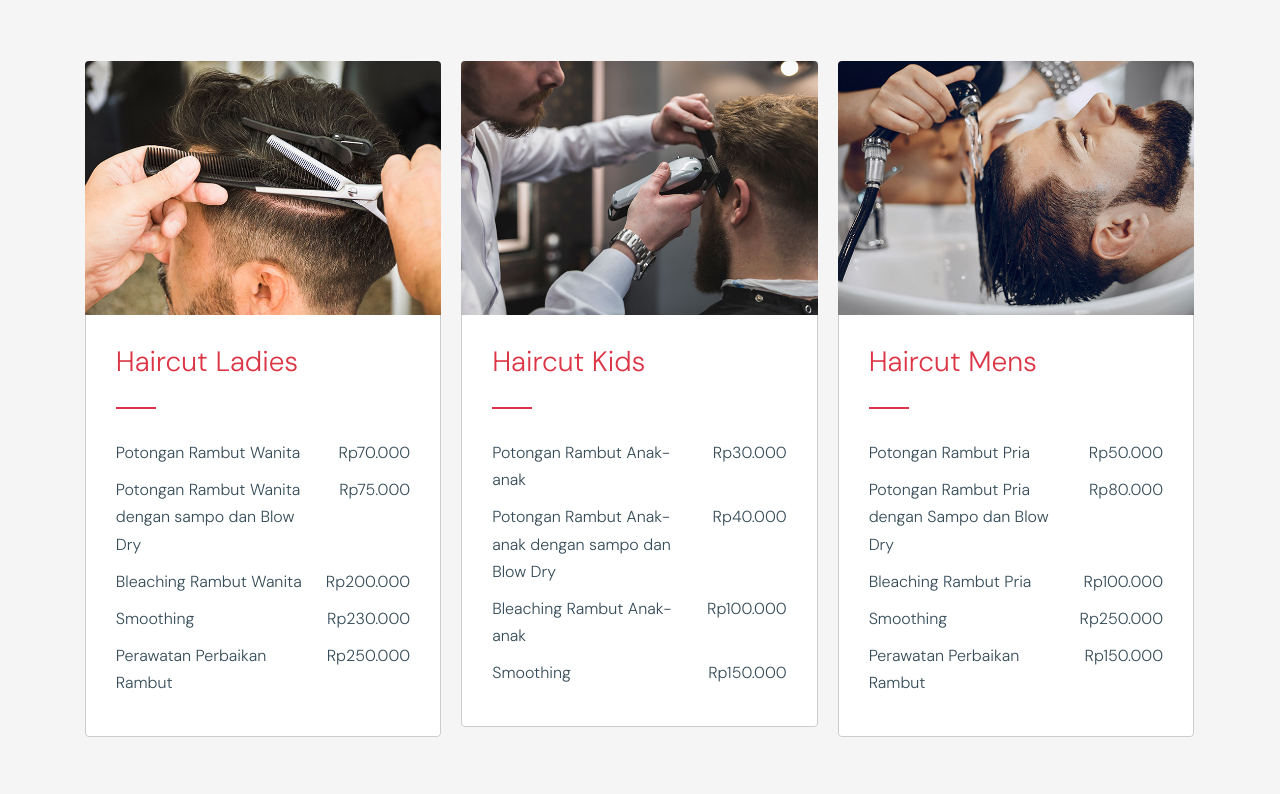
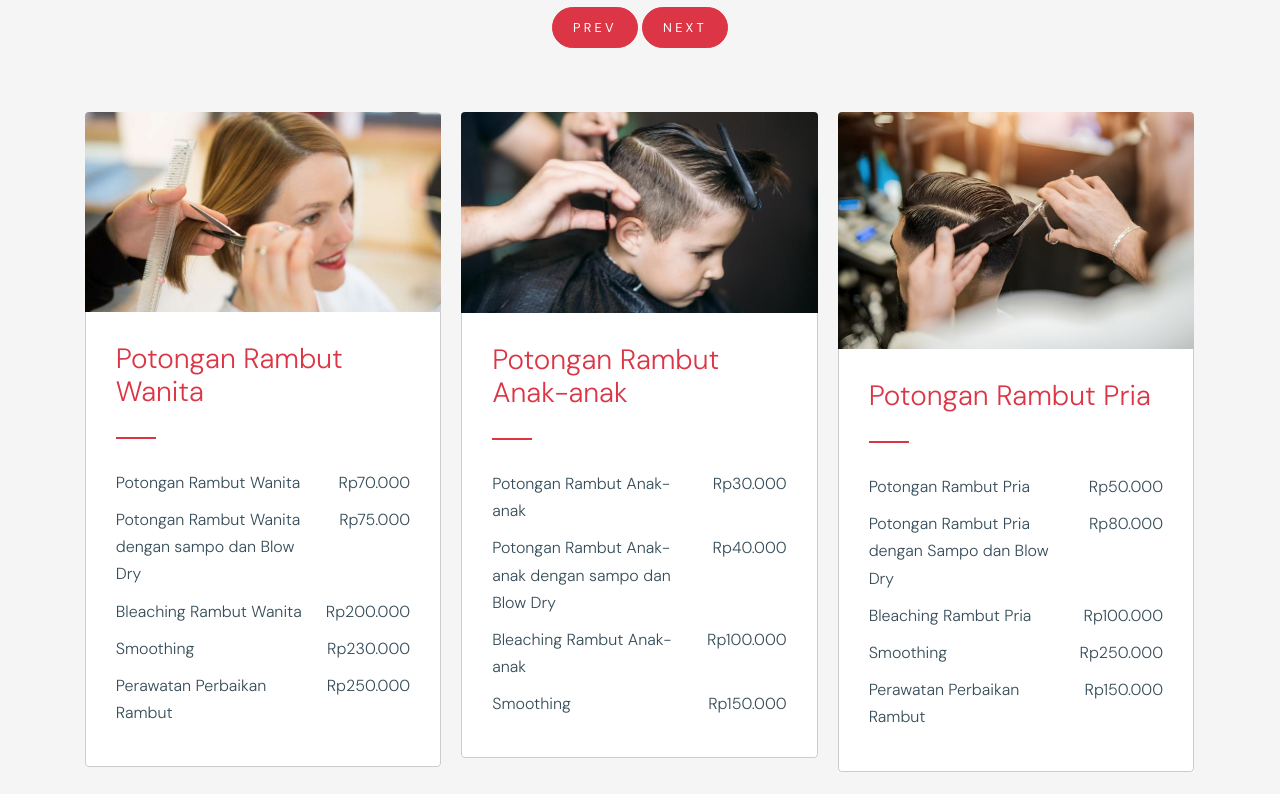
Before and after one commit to DaffaFauzi/barber-nank, a plain HTML site: page index.html in a window 1280 px wide. Shown: the part 2003-2797 px from the top of the page. Drawn offline with Linux system fonts and the light colour scheme; files whose address does not match are found by name.

Commit message:
done comit

```diff
--- a/index.html
+++ b/index.html
@@ -94,9 +94,9 @@
         <div class="row">
           <div class="col-lg-6 mb-5 mb-lg-0">
             <div class="img-years">
-              <img src="images/img_1.jpg" alt="Image" class="img-fluid">
+              <img src="images/awalan1.jpeg" alt="Image" class="img-fluid">
               <div class="year">
-                <span>3 <span>years in <br>excellent service</span></span>
+                <span>1 <span>tahun <br>Kami telah berdiri</span></span>
               </div>
             </div>
 
@@ -132,9 +132,9 @@
             <div class="nonloop-block-13 owl-carousel d-flex">
 
               <div class="item-1 h">
-                <img src="images/img_1.jpg" alt="Image" class="img-fluid">
+                <img src="images/pria1.jpg" alt="Image" class="img-fluid">
                 <div class="item-1-contents">
-                  <h3>Haircut Mens</h3>
+                  <h3>Potongan Rambut Pria</h3>
                   <ul>
                     <li class="d-flex"><span>Potongan Rambut Pria</span> <span class="price ml-auto">Rp50.000</span></li>
                     <li class="d-flex"><span>Potongan Rambut Pria dengan Sampo dan Blow Dry</span><span class="price ml-auto">Rp80.000</span></li>
@@ -146,9 +146,9 @@
               </div>
 
               <div class="item-1 h">
-                <img src="images/img_2.jpg" alt="Image" class="img-fluid">
+                <img src="images/wanita1.jpg" alt="Image" class="img-fluid">
                 <div class="item-1-contents">
-                  <h3>Haircut Ladies</h3>
+                  <h3>Potongan Rambut Wanita</h3>
                   <ul>
                     <li class="d-flex"><span>Potongan Rambut Wanita </span> <span class="price ml-auto">Rp70.000</span></li>
                     <li class="d-flex"><span>Potongan Rambut Wanita dengan sampo dan Blow Dry</span><span class="price ml-auto">Rp75.000</span></li>
@@ -161,9 +161,9 @@
               </div>
 
               <div class="item-1 h">
-                <img src="images/img_3.jpg" alt="Image" class="img-fluid">
+                <img src="images/anakanak1.jpeg" alt="Image" class="img-fluid">
                 <div class="item-1-contents">
-                  <h3>Haircut Kids</h3>
+                  <h3>Potongan Rambut Anak-anak</h3>
                   <ul>
                     <li class="d-flex"><span>Potongan Rambut Anak-anak</span> <span class="price ml-auto">Rp30.000</span></li>
                     <li class="d-flex"><span>Potongan Rambut Anak-anak dengan sampo dan Blow Dry</span><span class="price ml-auto">Rp40.000</span></li>
@@ -193,72 +193,72 @@
         <div class="row hair-style">
           <div class="col-lg-4 col-md-4 col-sm-6 col-12">
             <a href="#" class="place">
-              <img src="images/img_1.jpg" alt="Image placeholder">
+              <img src="images/buzz cut.png" alt="Image placeholder">
               <h2>Buzz Cut</h2>
               <span>Rp50.000 only</span>
             </a>
           </div>
           <div class="col-lg-4 col-md-4 col-sm-6 col-12">
             <a href="#" class="place">
-              <img src="images/img_2.jpg" alt="Image placeholder">
+              <img src="images/french crop.jpg" alt="Image placeholder">
               <h2>French Crop</h2>
               <span>Rp50.000 only</span>
             </a>
           </div>
           <div class="col-lg-4 col-md-4 col-sm-6 col-12">
             <a href="#" class="place">
-              <img src="images/img_3.jpg" alt="Image placeholder">
+              <img src="images/comma hair.png" alt="Image placeholder">
               <h2>Comma Hair</h2>
               <span>Rp50.000 only</span>
             </a>
           </div>
           <div class="col-lg-4 col-md-4 col-sm-6 col-12">
             <a href="#" class="place">
-              <img src="images/img_3.jpg" alt="Image placeholder">
+              <img src="images/pixie cut.jpeg" alt="Image placeholder">
               <h2>Pixie Cut</h2>
               <span>Rp70.000 only</span>
             </a>
           </div>
           <div class="col-lg-4 col-md-4 col-sm-6 col-12">
             <a href="#" class="place">
-              <img src="images/img_3.jpg" alt="Image placeholder">
+              <img src="images/middle-parted bob.jpg" alt="Image placeholder">
               <h2>Middle-Parted Bob</h2>
               <span>Rp70.000 only</span>
             </a>
           </div>
           <div class="col-lg-4 col-md-4 col-sm-6 col-12">
             <a href="#" class="place">
-              <img src="images/img_3.jpg" alt="Image placeholder">
+              <img src="images/bob ikal.png" alt="Image placeholder">
               <h2>Bob Ikal</h2>
               <span>Rp70.000 only</span>
             </a>
           </div>
           <div class="col-lg-4 col-md-4 col-sm-6 col-12">
             <a href="#" class="place">
-              <img src="images/img_3.jpg" alt="Image placeholder">
+              <img src="images/cool haircut medium.jpeg" alt="Image placeholder">
               <h2>Cool Haircut Medium</h2>
-              <span>Rp30.000 only</span>
+              <span>Rp40.000 only</span>
             </a>
           </div>
           <div class="col-lg-4 col-md-4 col-sm-6 col-12">
             <a href="#" class="place">
-              <img src="images/img_3.jpg" alt="Image placeholder">
+              <img src="images/brush hair cut.jpg" alt="Image placeholder">
               <h2>Brush Hair Cut</h2>
-              <span>Rp30.000 only</span>
+              <span>Rp40.000 only</span>
             </a>
           </div>
           <div class="col-lg-4 col-md-4 col-sm-6 col-12">
             <a href="#" class="place">
-              <img src="images/img_3.jpg" alt="Image placeholder">
+              <img src="images/long tapering.jpg" alt="Image placeholder">
               <h2>Long Tapering</h2>
-              <span>Rp30.000 only</span>
+              <span>Rp40.000 only</span>
             </a>
           </div>
           <div class="col-lg-4 col-md-4 col-sm-6 col-12">
             <a href="#" class="place">
-              <img src="images/img_3.jpg" alt="Image placeholder">
+              <img src="images/short curls.jpeg" alt="Image placeholder">
               <h2>Short Curls</h2>
-              <span>Rp30.000 only</span>
+              <span>Rp40.000 only</span>
             </a>
           </div>
 
```
Also changed, not shown: contact.html (+1 -1 lines), services.html (+1 -1 lines), images/anakanak1.jpeg (added), images/awalan1.jpeg (added), images/bob ikal.png (added), images/brush hair cut.jpg (added), images/buzz cut.png (added), images/comma hair.png (added), images/cool haircut medium.jpeg (added), images/french crop.jpg (added), images/img_1.jpg (deleted), images/img_2.jpg (deleted), images/img_3.jpg (deleted), images/long tapering.jpg (added), 5 more files.
